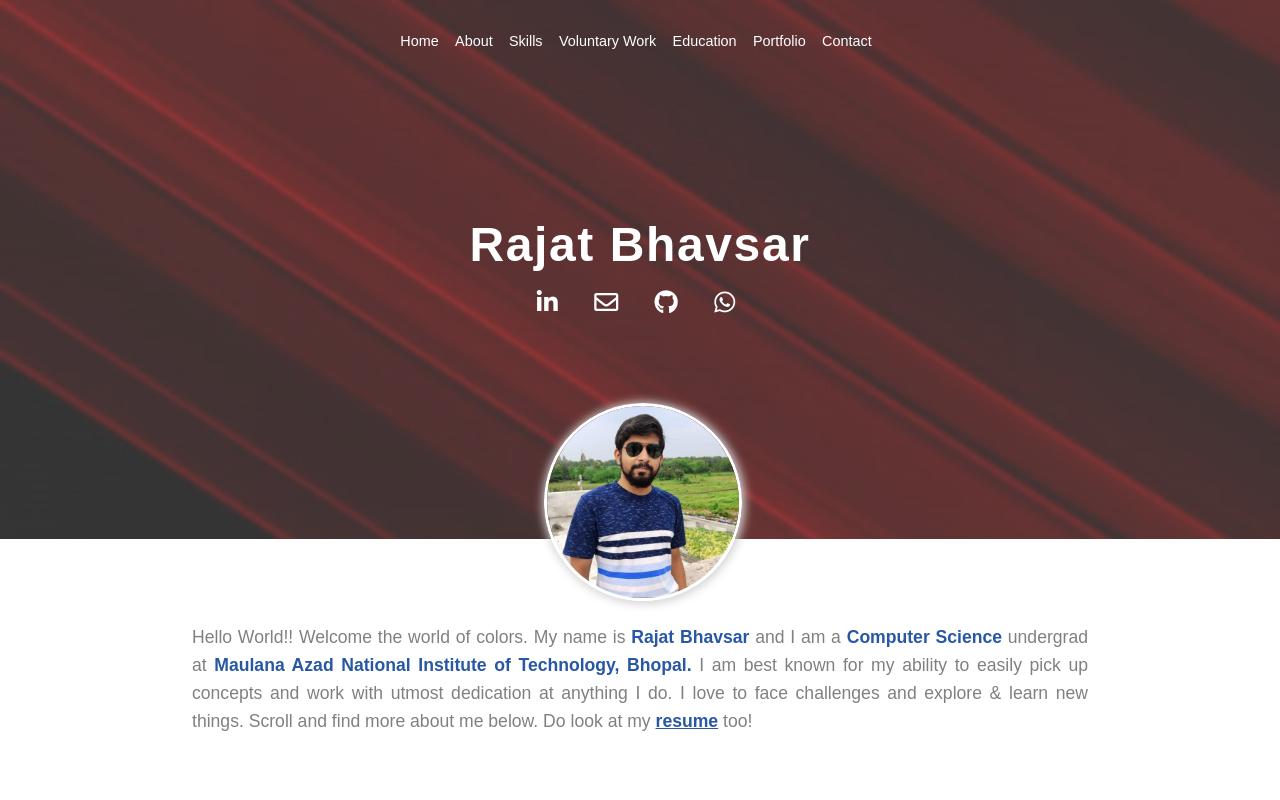
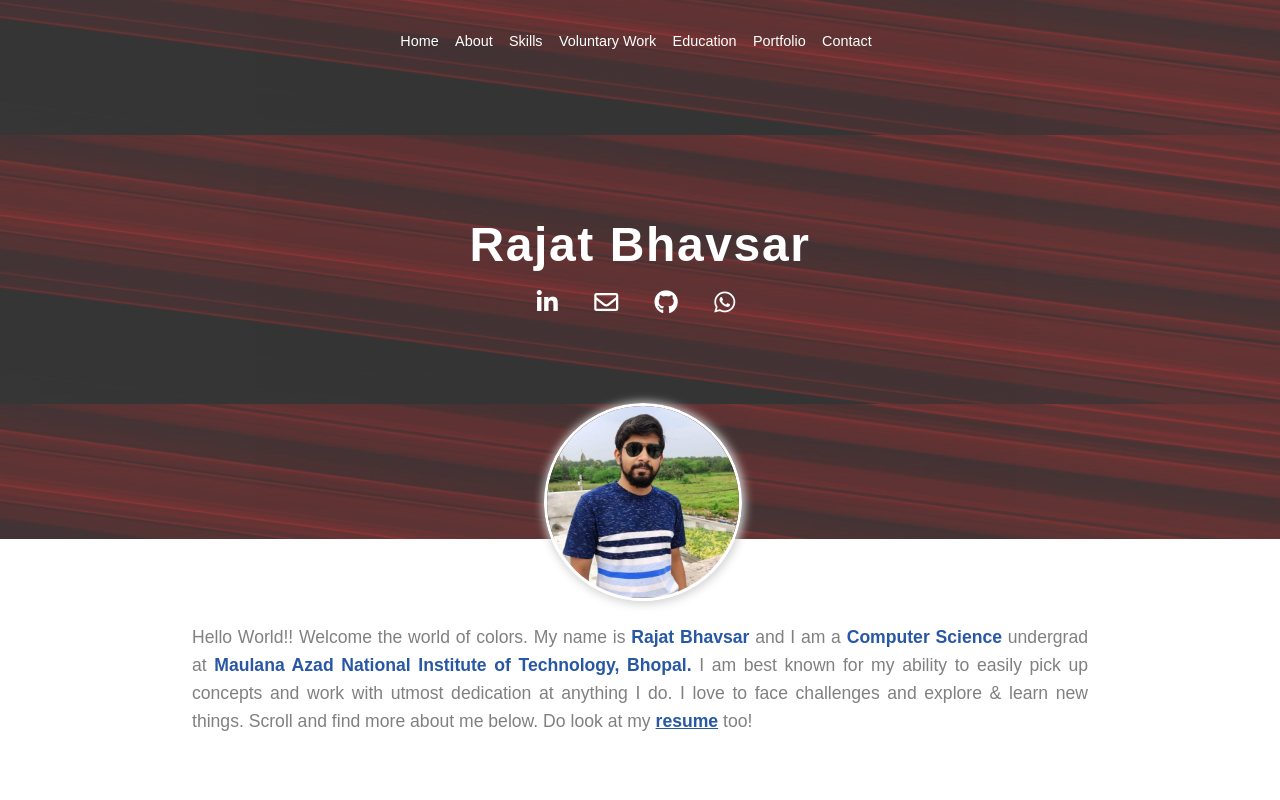
Before and after one commit to rajatbh777/rajatbh777.github.io, a plain HTML site: page index.html in a window 1280 px wide. Shown: the top 800 px of the page. Drawn offline with Linux system fonts and the light colour scheme.

Commit message:
Update main.css

```diff
--- a/main.css
+++ b/main.css
@@ -15,7 +15,7 @@ body::-webkit-scrollbar {
     height: 65vh;
     opacity: 0.8;
     background-image: url(images/update-bg2.jpg);
-    background-size: cover;
+    background-size: 100% 50%;
     background-position: center;
     background-attachment: fixed;
     padding-top: 1.2rem;
```
